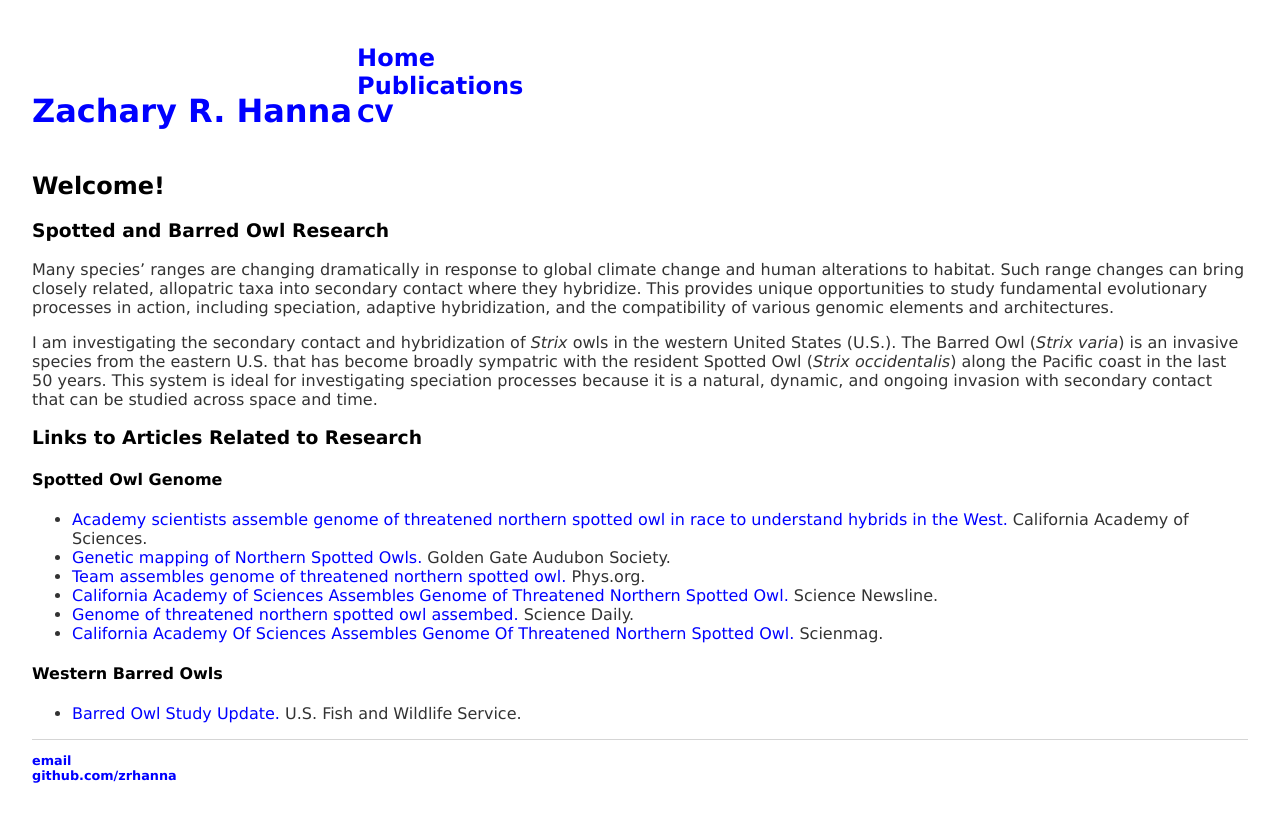
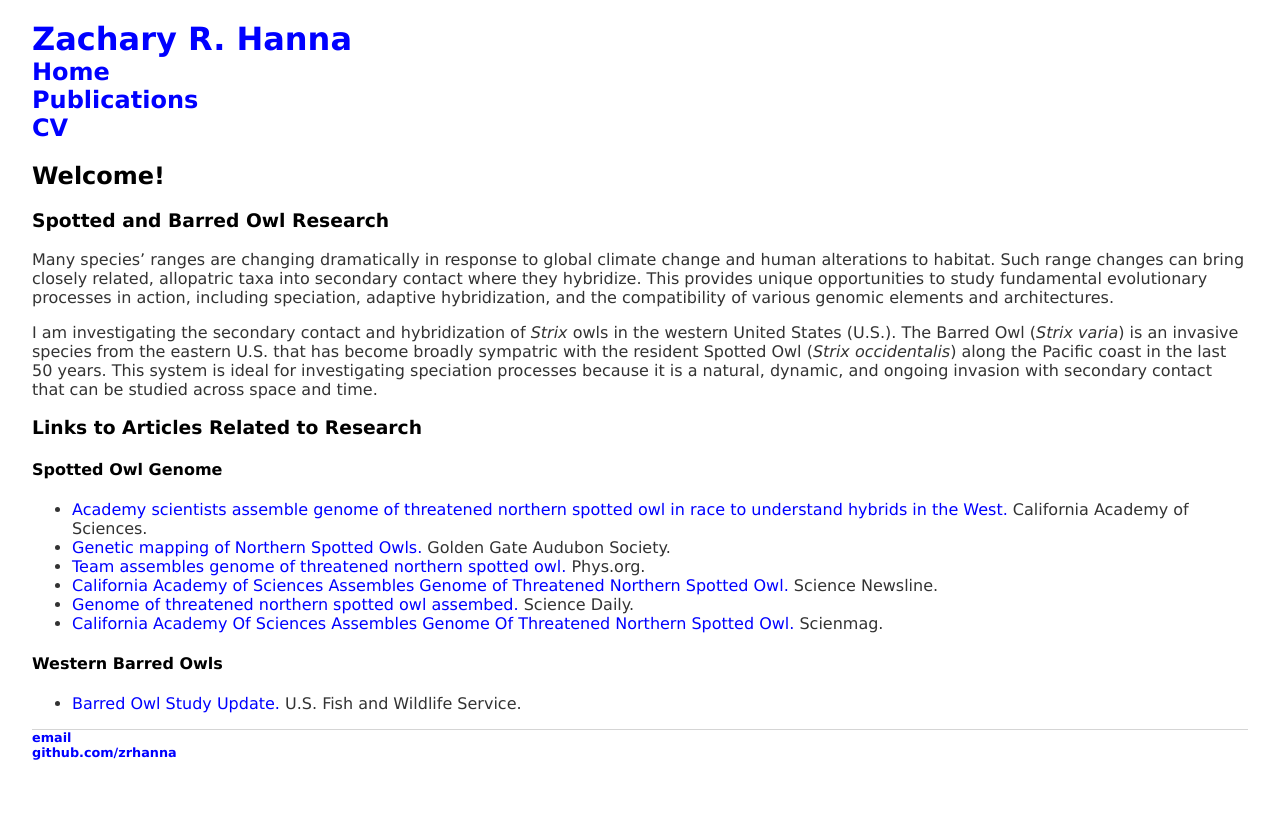
Before and after one commit to zacharyhanna/zacharyhanna.github.io, a Jekyll site: the page built from index.md, in a window 1280 px wide. Shown: the top 822 px of the page. Built offline with Jekyll 4.4.1, drawn with Linux system fonts in a browser that asks for light colours.

Commit message:
Update main.css

```diff
--- a/css/main.css
+++ b/css/main.css
@@ -7,13 +7,13 @@ nav ul {
     font-size: 1.5em;
 }
 nav {
-    display: inline-block
+    width: 100%;
 }
 nav ul, footer ul {
     padding: 0px;
     list-style: none;
     font-weight: bold;
-    display: inline-block;
+    display: inline;
 }
 nav ul li, footer ul li {
     margin-right: 20px;
@@ -26,7 +26,8 @@ a:hover {
     text-decoration: underline;
 }
 h1 {
-    display: inline-block;
+    width: 100%;
+    display: inline;
     font-size: 2em;
 }
 p {
```
